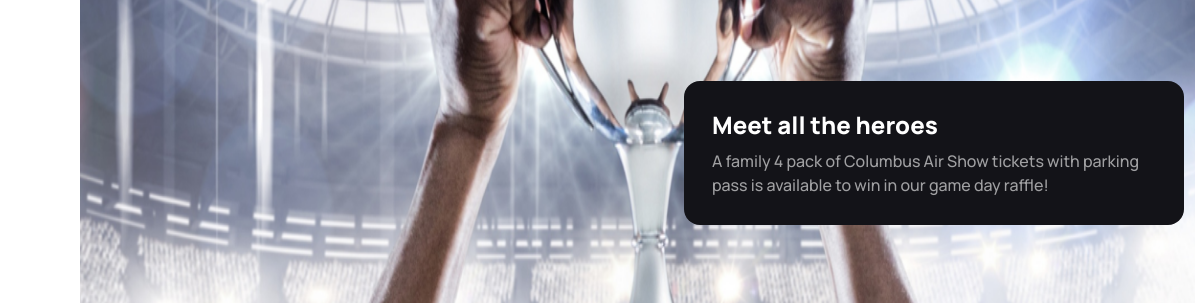
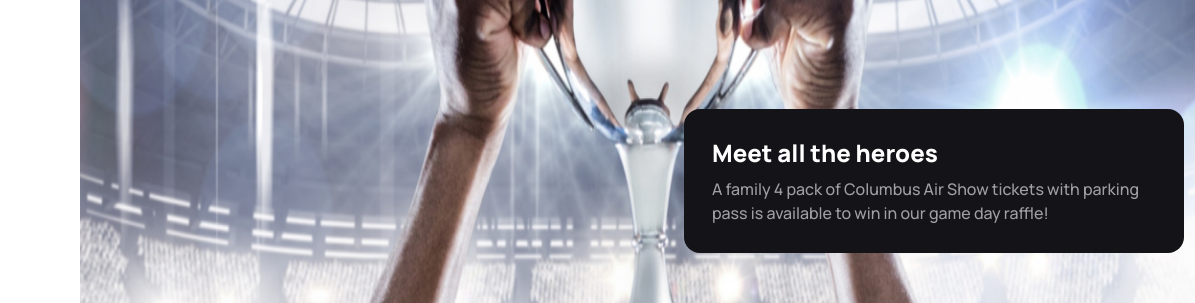
Before and after one commit to sahidalikiron/my-third-assignment, a plain HTML site: page index.html in a window 1280 px wide. Shown: the part 567-870 px from the top of the page, 0-1195 px from the left. Drawn offline with nearby package versions, Linux system fonts and the light colour scheme.

Commit message:
banner section corrected succesfully

```diff
--- a/index.html
+++ b/index.html
@@ -115,7 +115,7 @@
                 </div>
         </section>
         <div
-            class="mx-auto lg:max-w-6xl my-5 lg:mx-auto bg-[#131318] w-[90%] lg:w-[500px] lg:absolute right-24 -bottom-3 p-7 rounded-2xl">
+            class="mx-auto lg:max-w-6xl my-5 lg:mx-auto bg-[#131318] w-[90%] lg:w-[500px] lg:absolute right-24 -bottom-10 p-7 rounded-2xl">
             <h3 class="text-white mb-2 text-lg lg:text-2xl font-extrabold">Meet all the heroes</h3>
             <p class="text-[#FFFFFF99] font-medium"> A family 4 pack of Columbus Air Show tickets with parking pass is
                 available to win in our game day raffle! </p>
```
